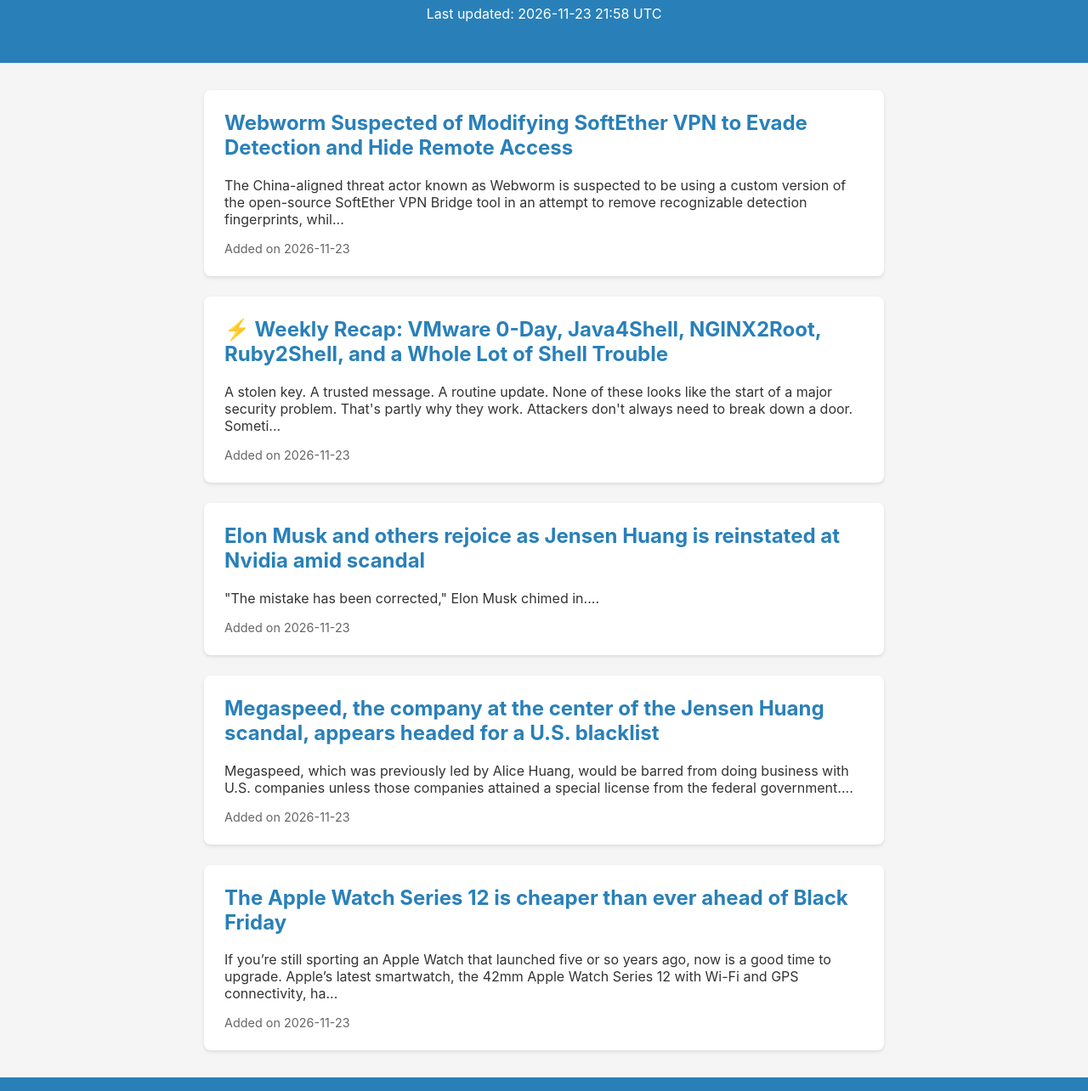
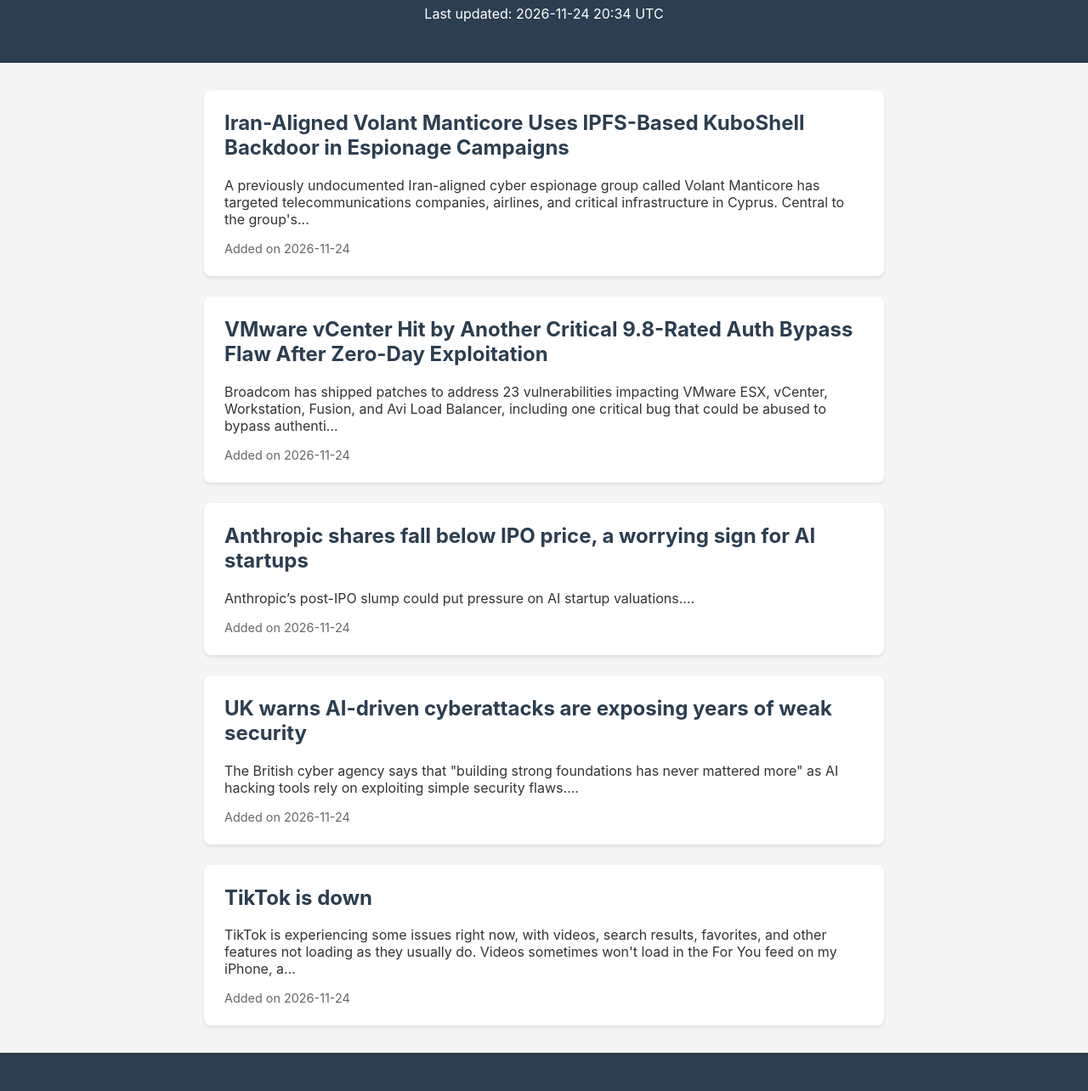
Before and after one commit to prachichhatbar/tech-news-daily, a plain HTML site: page index.html in a window 1280 px wide. Shown: the part 108-1392 px from the top of the page at 85% size. Drawn offline with Linux system fonts and the light colour scheme.

Commit message:
Refresh daily tech updates

```diff
--- a/index.html
+++ b/index.html
@@ -10,38 +10,40 @@
         <body>
             <header>
                 <h1>Tech News Daily</h1>
-                <p>Last updated: 2026-11-23 21:58 UTC</p>
+                <p>Last updated: 2026-11-24 20:34 UTC</p>
             </header>
             <main>
 
                 <article class="news-card">
-                    <h2><a href="https://thehackernews.com/2026/11/webworm-suspected-of-modifying.html" target="_blank">Webworm Suspected of Modifying SoftEther VPN to Evade Detection and Hide Remote Access</a></h2>
-                    <p>The China-aligned threat actor known as Webworm is suspected to be using a custom version of the open-source SoftEther VPN Bridge tool in an attempt to remove recognizable detection fingerprints, whil...</p>
-                    <div class="meta">Added on 2026-11-23</div>
+                    <h2><a href="https://thehackernews.com/2026/11/iran-aligned-volant-manticore-uses-ipfs.html" target="_blank">Iran-Aligned Volant Manticore Uses IPFS-Based KuboShell Backdoor in Espionage Campaigns</a></h2>
+                    <p>A previously undocumented Iran-aligned cyber espionage group called Volant Manticore has targeted telecommunications companies, airlines, and critical infrastructure in Cyprus.
+
+Central to the group's...</p>
+                    <div class="meta">Added on 2026-11-24</div>
                 </article>
 
                 <article class="news-card">
-                    <h2><a href="https://thehackernews.com/2026/11/weekly-recap-vmware-0-day-java4shell.html" target="_blank">⚡ Weekly Recap: VMware 0-Day, Java4Shell, NGINX2Root, Ruby2Shell, and a Whole Lot of Shell Trouble</a></h2>
-                    <p>A stolen key. A trusted message. A routine update. None of these looks like the start of a major security problem. That's partly why they work. Attackers don't always need to break down a door. Someti...</p>
-                    <div class="meta">Added on 2026-11-23</div>
+                    <h2><a href="https://thehackernews.com/2026/11/vmware-vcenter-hit-by-another-critical.html" target="_blank">VMware vCenter Hit by Another Critical 9.8-Rated Auth Bypass Flaw After Zero-Day Exploitation</a></h2>
+                    <p>Broadcom has shipped patches to address 23 vulnerabilities impacting VMware ESX, vCenter, Workstation, Fusion, and Avi Load Balancer, including one critical bug that could be abused to bypass authenti...</p>
+                    <div class="meta">Added on 2026-11-24</div>
                 </article>
 
                 <article class="news-card">
-                    <h2><a href="https://techcrunch.com/2026/11/23/elon-musk-and-others-rejoice-as-jensen-huang-is-reinstated-at-nvidia-amid-scandal/" target="_blank">Elon Musk and others rejoice as Jensen Huang is reinstated at Nvidia amid scandal</a></h2>
-                    <p>"The mistake has been corrected," Elon Musk chimed in....</p>
-                    <div class="meta">Added on 2026-11-23</div>
+                    <h2><a href="https://techcrunch.com/2026/11/24/anthropic-shares-fall-below-ipo-price-a-worrying-sign-for-ai-startups/" target="_blank">Anthropic shares fall below IPO price, a worrying sign for AI startups</a></h2>
+                    <p>Anthropic’s post-IPO slump could put pressure on AI startup valuations....</p>
+                    <div class="meta">Added on 2026-11-24</div>
                 </article>
 
                 <article class="news-card">
-                    <h2><a href="https://techcrunch.com/2026/11/23/megaspeed-the-company-at-the-center-of-the-jensen-huang-scandal-appears-headed-for-a-u-s-blacklist/" target="_blank">Megaspeed, the company at the center of the Jensen Huang scandal, appears headed for a U.S. blacklist</a></h2>
-                    <p>Megaspeed, which was previously led by Alice Huang, would be barred from doing business with U.S. companies unless those companies attained a special license from the federal government....</p>
-                    <div class="meta">Added on 2026-11-23</div>
+                    <h2><a href="https://techcrunch.com/2026/11/24/uk-warns-ai-driven-cyberattacks-are-exposing-years-of-weak-security/" target="_blank">UK warns AI-driven cyberattacks are exposing years of weak security</a></h2>
+                    <p>The British cyber agency says that "building strong foundations has never mattered more" as AI hacking tools rely on exploiting simple security flaws....</p>
+                    <div class="meta">Added on 2026-11-24</div>
                 </article>
 
                 <article class="news-card">
-                    <h2><a href="https://www.theverge.com/gadgets/1034512/apple-watch-series-12-black-friday-deal-sale" target="_blank">The Apple Watch Series 12 is cheaper than ever ahead of Black Friday</a></h2>
-                    <p>If you’re still sporting an Apple Watch that launched five or so years ago, now is a good time to upgrade. Apple’s latest smartwatch, the 42mm Apple Watch Series 12 with Wi-Fi and GPS connectivity, ha...</p>
-                    <div class="meta">Added on 2026-11-23</div>
+                    <h2><a href="https://www.theverge.com/tech/1041618/tiktok-down-outage" target="_blank">TikTok is down</a></h2>
+                    <p>TikTok is experiencing some issues right now, with videos, search results, favorites, and other features not loading as they usually do. Videos sometimes won't load in the For You feed on my iPhone, a...</p>
+                    <div class="meta">Added on 2026-11-24</div>
                 </article>
 
             </main>
--- a/style.css
+++ b/style.css
@@ -8,7 +8,7 @@
         }
 
         header {
-            background: #2980b9;
+            background: #2c3e50;
             color: white;
             padding: 2rem;
             text-align: center;
@@ -33,7 +33,7 @@
         }
 
         .news-card a {
-            color: #2980b9;
+            color: #2c3e50;
             text-decoration: none;
         }
 
@@ -46,6 +46,6 @@
         footer {
             text-align: center;
             padding: 2rem;
-            background: #2980b9;
+            background: #2c3e50;
             color: white;
         }
```
